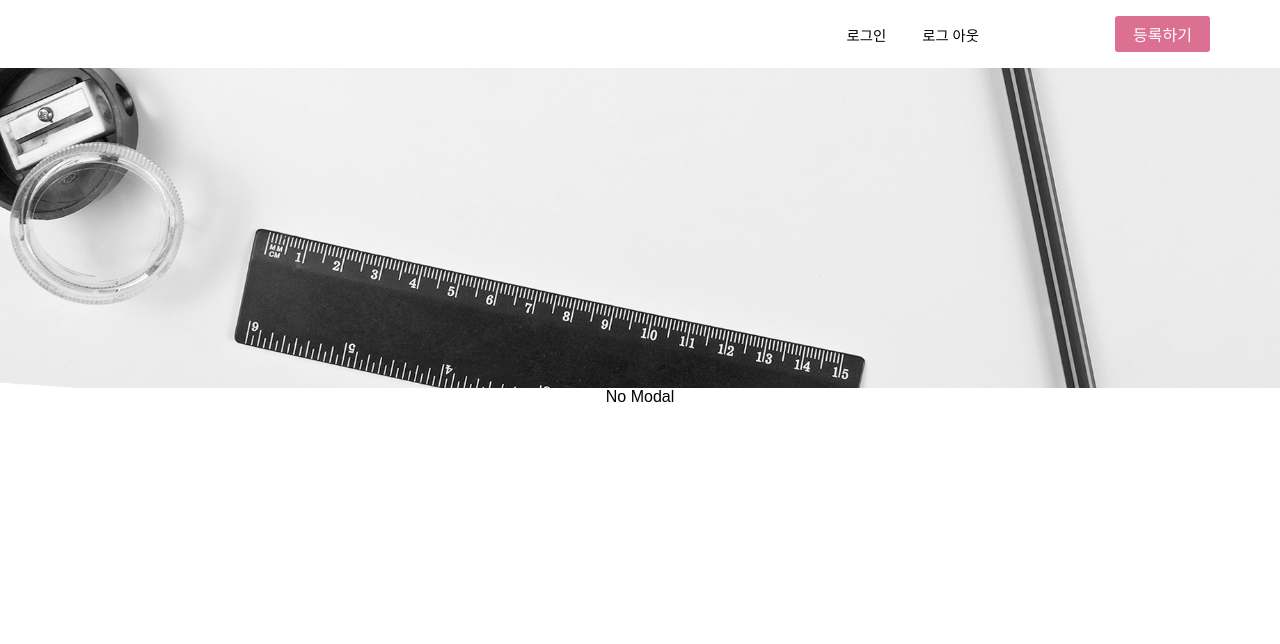
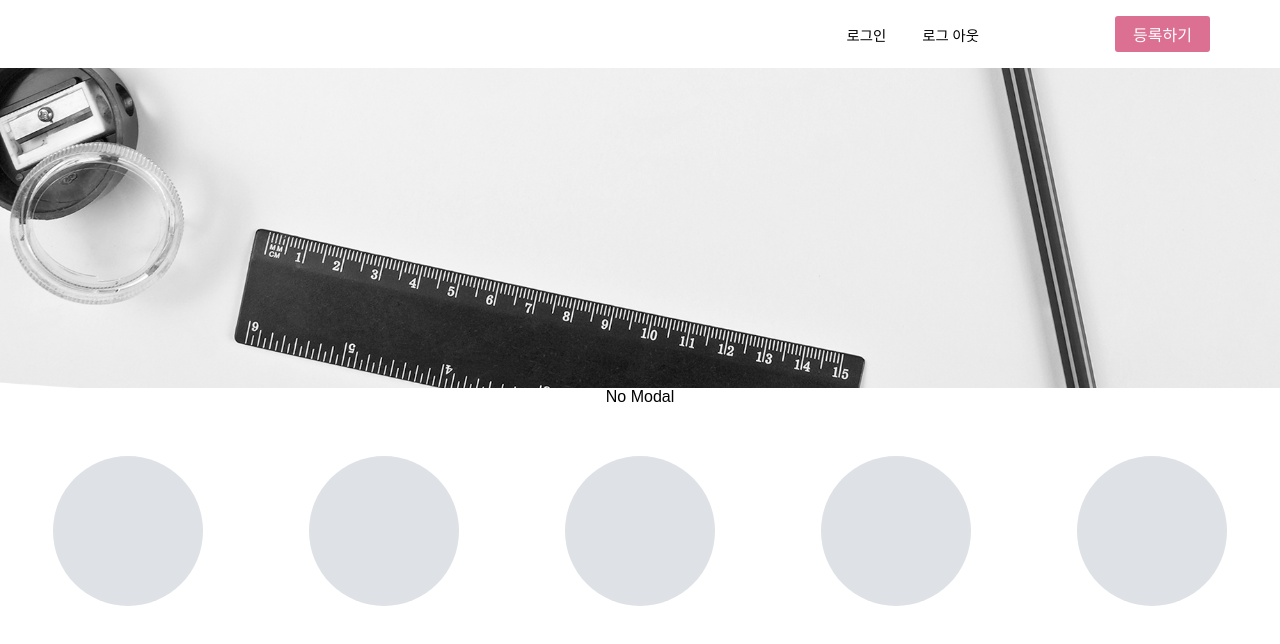
Before and after one commit to Paritta/ReduxStudy, a React (Create React App) app: page / in a window 1280 px wide. Shown: the top 644 px of the page. Built offline with nearby package versions, Linux system fonts and the light colour scheme; what react-animations would draw is missing.

Commit message:
Add Filter Component

```diff
--- a/src/App.js
+++ b/src/App.js
@@ -1,10 +1,9 @@
 import React, { Component } from 'react';
-import logo from './logo.svg';
 import './App.css';
 import Banner from "./components/Banner";
 import HeaderContainer from "./containers/HeaderContainer";
 import ModalRootContainer from "./containers/ModalRootContainer";
-import ModalRegister from "./components/ModalRegister";
+import Filter from './components/Filter';
 
 class App extends Component {
   render() {
@@ -13,6 +12,7 @@ class App extends Component {
           <HeaderContainer />
           <Banner />
           <ModalRootContainer />
+          <Filter />
       </div>
     );
   }
--- a/src/components/Filter.js
+++ b/src/components/Filter.js
@@ -0,0 +1,61 @@
+import React from "react";
+import styled from "styled-components";
+import oc from "open-color";
+
+const Wrapper = styled.div`
+    text-align: left;
+    margin: 50px 0;
+`;
+
+const FilterBox = styled.li`
+    list-style: none;
+`;
+
+const FilterItem = styled.div`
+    width: 150px;
+    height: 150px;
+
+    border-radius: 100%;
+    background: ${oc.gray[3]};
+
+    display: flex;
+    justify-content: center;
+    align-items: center;
+`;
+
+const FilterUl = styled.ul`
+    margin: 0;
+    padding: 0;
+
+    display: flex;
+    flex-direction: row;
+    justify-content: space-around;
+`;
+
+const Filter = () => {
+    return (
+        <div>
+            <Wrapper>
+                <FilterUl>
+                    <FilterBox>
+                        <FilterItem></FilterItem>
+                    </FilterBox>
+                    <FilterBox>
+                        <FilterItem></FilterItem>
+                    </FilterBox>
+                    <FilterBox>
+                        <FilterItem></FilterItem>
+                    </FilterBox>
+                    <FilterBox>
+                        <FilterItem></FilterItem>
+                    </FilterBox>
+                    <FilterBox>
+                        <FilterItem></FilterItem>
+                    </FilterBox>
+                </FilterUl>
+            </Wrapper>
+        </div>
+    )
+}
+
+export default Filter;
--- a/src/components/ModalRegisterForm.js
+++ b/src/components/ModalRegisterForm.js
@@ -4,10 +4,6 @@ import styled from "styled-components";
 const Wrapper = styled.div`
     padding: 50px;
     text-align: left
-`;
-
-const InputWrapper = styled.div`
-
 `;
 
 const InputLabel = styled.div`
```
Also changed, not shown: 1 other file (tests, documents, lock files or other folders).
